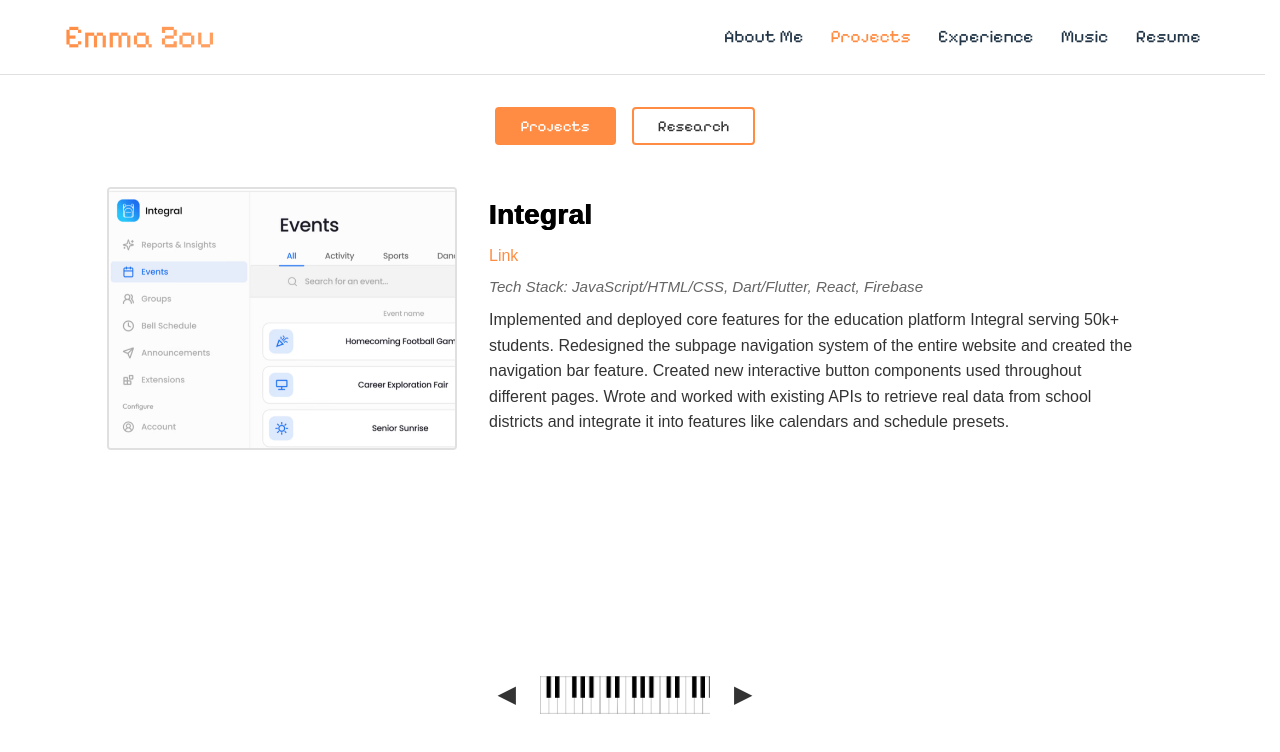
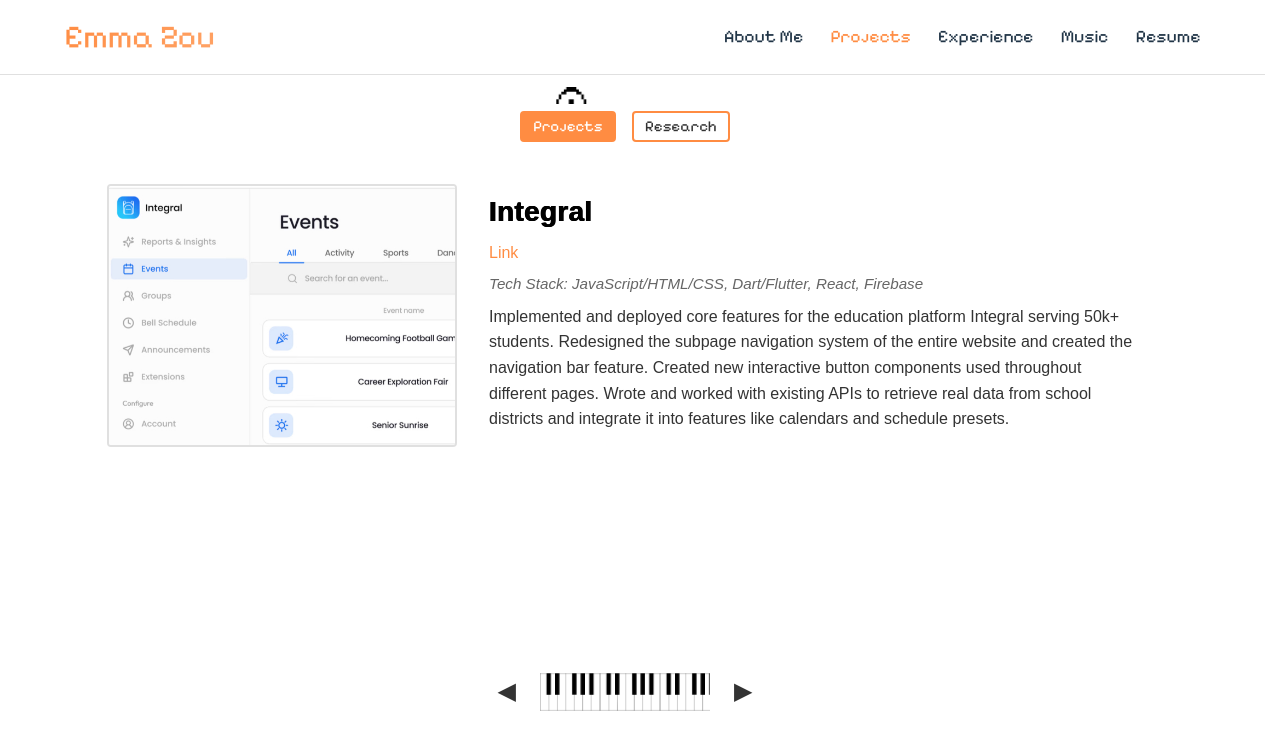
Before and after one commit to EmmaZou24/emmazou24.github.io, a React (Vite) app: page /projects in a window 1280 px wide. Shown: the top 752 px of the page. Built offline with nearby package versions, Linux system fonts and the light colour scheme; a web font is replaced by a local one.

Commit message:
feat: animations in project page

```diff
--- a/src/pages/Page.css
+++ b/src/pages/Page.css
@@ -142,16 +142,17 @@
   justify-content: center;
   gap: 1rem;
   margin-bottom: 0.25rem; /* Decreased even further */
-  padding-top: 0;
+  padding-top: 0.2rem;
   position: sticky;
   top: 0;
   background-color: #ffffff;
   z-index: 5;
   padding-bottom: 0.1rem;
+  position: relative;
 }
 
 .projects-tab-button {
-  padding: 0.5rem 1.5rem;
+  padding: 0.3rem 0.7rem;
   background-color: #ffffff;
   color: #333;
   border: 2px solid #ff8c42;
@@ -161,11 +162,16 @@
   font-weight: 500;
   transition: background-color 0.2s ease, color 0.2s ease;
   border-radius: 4px;
-  outline: none; /* Remove focus outline */
+  outline: none;
+  position: relative;
+  display: flex;
+  flex-direction: column;
+  align-items: center;
+  gap: 0.25rem;
 }
 
 .projects-tab-button:focus {
-  outline: none; /* Remove focus outline */
+  outline: none;
 }
 
 .projects-tab-button:hover {
@@ -175,6 +181,19 @@
 .projects-tab-button.active {
   background-color: #ff8c42;
   color: #ffffff;
+  font-weight: bold;
+}
+
+.projects-tab-fermata {
+  width: 30px;
+  height: auto;
+  object-fit: contain;
+  position: absolute;
+  top: -20px;
+  left: 0;
+  transition: transform 0.3s ease;
+  pointer-events: none;
+  z-index: 6;
 }
 
 .projects-content {
@@ -194,6 +213,13 @@
   scrollbar-gutter: stable; /* Reserve space for scrollbar to prevent layout shift */
 }
 
+.carousel-content-wrapper {
+  position: relative;
+  width: 100%;
+  display: flex;
+  justify-content: center;
+}
+
 .carousel-content {
   display: flex;
   flex-direction: row;
@@ -206,6 +232,70 @@
   font-family: 'Electrolize', sans-serif;
   scrollbar-gutter: stable; /* Reserve space for scrollbar to prevent layout shift */
   flex-shrink: 0;
+  transform: translateX(0);
+  opacity: 1;
+}
+
+.carousel-content.swipe-exit-left {
+  position: absolute;
+  animation: swipeExitLeft 0.3s ease forwards;
+}
+
+.carousel-content.swipe-exit-right {
+  position: absolute;
+  animation: swipeExitRight 0.3s ease forwards;
+}
+
+.carousel-content.swipe-enter-left {
+  animation: swipeEnterLeft 0.3s ease forwards;
+}
+
+.carousel-content.swipe-enter-right {
+  animation: swipeEnterRight 0.3s ease forwards;
+}
+
+@keyframes swipeExitLeft {
+  0% {
+    transform: translateX(0);
+    opacity: 1;
+  }
+  100% {
+    transform: translateX(-100px);
+    opacity: 0;
+  }
+}
+
+@keyframes swipeExitRight {
+  0% {
+    transform: translateX(0);
+    opacity: 1;
+  }
+  100% {
+    transform: translateX(100px);
+    opacity: 0;
+  }
+}
+
+@keyframes swipeEnterLeft {
+  0% {
+    transform: translateX(100px);
+    opacity: 0;
+  }
+  100% {
+    transform: translateX(0);
+    opacity: 1;
+  }
+}
+
+@keyframes swipeEnterRight {
+  0% {
+    transform: translateX(-100px);
+    opacity: 0;
+  }
+  100% {
+    transform: translateX(0);
+    opacity: 1;
+  }
 }
 
 .carousel-text-content {
--- a/src/pages/Projects.jsx
+++ b/src/pages/Projects.jsx
@@ -1,6 +1,7 @@
 import './Page.css';
-import { useState } from 'react';
+import { useState, useRef, useEffect } from 'react';
 import pianoImage from '../assets/piano.png';
+import fermataImage from '../assets/fermata pixel.png';
 import integralImage from '../assets/projects/integral.png';
 import cabImage from '../assets/projects/cabnet.png';
 import goImage from '../assets/projects/mcts_figure.png';
@@ -17,6 +18,13 @@
   const [researchIndex, setResearchIndex] = useState(0);
   const [pianoDirection, setPianoDirection] = useState(null); // 'left' or 'right'
   const [pianoKey, setPianoKey] = useState(0); // Force re-render for animation reset
+  const [swipeDirection, setSwipeDirection] = useState(null); // 'left' or 'right' for swipe animation
+  const [isAnimating, setIsAnimating] = useState(false);
+  const [prevProjectsIndex, setPrevProjectsIndex] = useState(0);
+  const [prevResearchIndex, setPrevResearchIndex] = useState(0);
+  const [fermataPosition, setFermataPosition] = useState(0);
+  const projectsButtonRef = useRef(null);
+  const researchButtonRef = useRef(null);
 
   // Sample project data - replace with your actual projects
   const projects = [
@@ -94,16 +102,24 @@
     // If wrapping, go opposite direction (right), otherwise normal (left)
     setPianoDirection(isWrapping ? 'right' : 'left');
     setPianoKey(prev => prev + 1);
+    // If wrapping, swipe right (opposite), otherwise swipe left (normal)
+    setSwipeDirection(isWrapping ? 'right' : 'left');
+    setIsAnimating(true);
+
+    // Store previous index
+    if (tab === 'projects') {
+      setPrevProjectsIndex(projectsIndex);
+      setProjectsIndex((prev) => (prev + 1) % projects.length);
+    } else {
+      setPrevResearchIndex(researchIndex);
+      setResearchIndex((prev) => (prev + 1) % research.length);
+    }
 
     setTimeout(() => {
       setPianoDirection(null);
-    }, 600); // Reset after animation
-
-    if (tab === 'projects') {
-      setProjectsIndex((prev) => (prev + 1) % projects.length);
-    } else {
-      setResearchIndex((prev) => (prev + 1) % research.length);
-    }
+      setSwipeDirection(null);
+      setIsAnimating(false);
+    }, 300); // Reset after animation
   };
 
   const handlePrevious = (tab) => {
@@ -118,28 +134,64 @@
     // If wrapping, go opposite direction (left), otherwise normal (right)
     setPianoDirection(isWrapping ? 'left' : 'right');
     setPianoKey(prev => prev + 1);
+    // If wrapping, swipe left (opposite), otherwise swipe right (normal)
+    setSwipeDirection(isWrapping ? 'left' : 'right');
+    setIsAnimating(true);
+
+    // Store previous index
+    if (tab === 'projects') {
+      setPrevProjectsIndex(projectsIndex);
+      setProjectsIndex((prev) => (prev - 1 + projects.length) % projects.length);
+    } else {
+      setPrevResearchIndex(researchIndex);
+      setResearchIndex((prev) => (prev - 1 + research.length) % research.length);
+    }
 
     setTimeout(() => {
       setPianoDirection(null);
-    }, 600); // Reset after animation
+      setSwipeDirection(null);
+      setIsAnimating(false);
+    }, 300); // Reset after animation
+  };
 
-    if (tab === 'projects') {
-      setProjectsIndex((prev) => (prev - 1 + projects.length) % projects.length);
-    } else {
-      setResearchIndex((prev) => (prev - 1 + research.length) % research.length);
+  useEffect(() => {
+    const updateFermataPosition = () => {
+      if (activeTab === 'projects' && projectsButtonRef.current) {
+        const buttonRect = projectsButtonRef.current.getBoundingClientRect();
+        const containerRect = projectsButtonRef.current.parentElement.getBoundingClientRect();
+        const position = buttonRect.left - containerRect.left + (buttonRect.width / 2) - 15; // 15px is half of fermata width
+        setFermataPosition(position);
+      } else if (activeTab === 'research' && researchButtonRef.current) {
+        const buttonRect = researchButtonRef.current.getBoundingClientRect();
+        const containerRect = researchButtonRef.current.parentElement.getBoundingClientRect();
+        const position = buttonRect.left - containerRect.left + (buttonRect.width / 2) - 15;
+        setFermataPosition(position);
       }
     };
+
+    updateFermataPosition();
+    window.addEventListener('resize', updateFermataPosition);
+    return () => window.removeEventListener('resize', updateFermataPosition);
+  }, [activeTab]);
 
   return (
     <div className="page">
       <div className="projects-tabs-container">
+        <img
+          src={fermataImage}
+          alt="Fermata"
+          className="projects-tab-fermata"
+          style={{ transform: `translateX(${fermataPosition}px)` }}
+        />
         <button
+          ref={projectsButtonRef}
           className={`projects-tab-button ${activeTab === 'projects' ? 'active' : ''}`}
           onClick={() => setActiveTab('projects')}
         >
           Projects
         </button>
         <button
+          ref={researchButtonRef}
           className={`projects-tab-button ${activeTab === 'research' ? 'active' : ''}`}
           onClick={() => setActiveTab('research')}
         >
@@ -150,7 +202,36 @@
         {activeTab === 'projects' && (
           <>
             <div className="carousel-container">
-              <div className="carousel-content">
+              <div className="carousel-content-wrapper">
+                {isAnimating && (
+                  <div className={`carousel-content swipe-exit-${swipeDirection}`}>
+                    {projects[prevProjectsIndex].image && (
+                      <img
+                        src={projects[prevProjectsIndex].image}
+                        alt={projects[prevProjectsIndex].title}
+                        className="carousel-project-image"
+                      />
+                    )}
+                    <div className="carousel-text-content">
+                      <h2>{projects[prevProjectsIndex].title}</h2>
+                      {projects[prevProjectsIndex].link && (
+                        <a
+                          href={projects[prevProjectsIndex].link}
+                          target="_blank"
+                          rel="noopener noreferrer"
+                          className="carousel-project-link"
+                        >
+                          Link
+                        </a>
+                      )}
+                      {projects[prevProjectsIndex].techStack && (
+                        <div className="carousel-tech-stack">{projects[prevProjectsIndex].techStack}</div>
+                      )}
+                      <p>{projects[prevProjectsIndex].description}</p>
+                    </div>
+                  </div>
+                )}
+                <div className={`carousel-content ${swipeDirection ? `swipe-enter-${swipeDirection}` : ''}`}>
                   {projects[projectsIndex].image && (
                     <img
                       src={projects[projectsIndex].image}
@@ -174,6 +255,7 @@
                       <div className="carousel-tech-stack">{projects[projectsIndex].techStack}</div>
                     )}
                     <p>{projects[projectsIndex].description}</p>
+                  </div>
                 </div>
               </div>
             </div>
@@ -207,7 +289,36 @@
         {activeTab === 'research' && (
           <>
             <div className="carousel-container">
-              <div className="carousel-content">
+              <div className="carousel-content-wrapper">
+                {isAnimating && (
+                  <div className={`carousel-content swipe-exit-${swipeDirection}`}>
+                    {research[prevResearchIndex].image && (
+                      <img
+                        src={research[prevResearchIndex].image}
+                        alt={research[prevResearchIndex].title}
+                        className="carousel-project-image"
+                      />
+                    )}
+                    <div className="carousel-text-content">
+                      <h2>{research[prevResearchIndex].title}</h2>
+                      {research[prevResearchIndex].link && (
+                        <a
+                          href={research[prevResearchIndex].link}
+                          target="_blank"
+                          rel="noopener noreferrer"
+                          className="carousel-project-link"
+                        >
+                          Link
+                        </a>
+                      )}
+                      {research[prevResearchIndex].techStack && (
+                        <div className="carousel-tech-stack">{research[prevResearchIndex].techStack}</div>
+                      )}
+                      <p>{research[prevResearchIndex].description}</p>
+                    </div>
+                  </div>
+                )}
+                <div className={`carousel-content ${swipeDirection ? `swipe-enter-${swipeDirection}` : ''}`}>
                   {research[researchIndex].image && (
                     <img
                       src={research[researchIndex].image}
@@ -231,6 +342,7 @@
                       <div className="carousel-tech-stack">{research[researchIndex].techStack}</div>
                     )}
                     <p>{research[researchIndex].description}</p>
+                  </div>
                 </div>
               </div>
             </div>
```
Also changed, not shown: src/assets/fermata pixel.png (added). Lines whose indentation alone changed are shown as unchanged.
